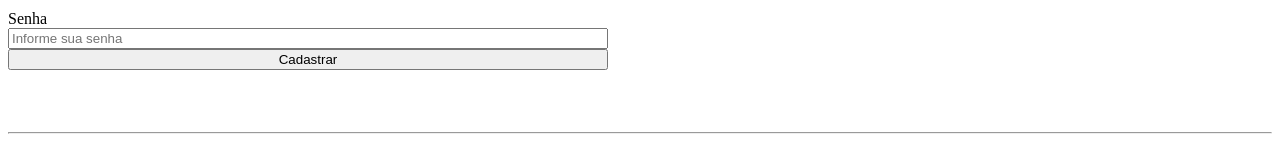
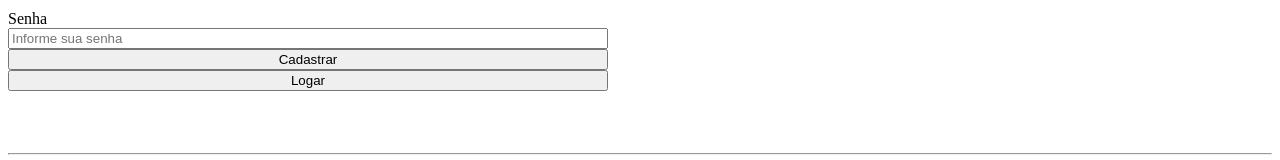
Before and after one commit to DavidGBbr/React-Firebase, a React (Create React App) app: page / in a window 1280 px wide. Shown: the part 194-354 px from the top of the page. Built offline with nearby package versions, Linux system fonts and the light colour scheme; no server answers; the database is empty.

Commit message:
Fazendo Login e Logout

```diff
--- a/src/App.js
+++ b/src/App.js
@@ -1,5 +1,9 @@
 import { useEffect, useState } from "react";
-import { createUserWithEmailAndPassword } from "firebase/auth";
+import {
+  createUserWithEmailAndPassword,
+  signInWithEmailAndPassword,
+  signOut,
+} from "firebase/auth";
 import { db, auth } from "./firebaseConnection";
 import {
   doc,
@@ -21,6 +25,9 @@ function App() {
 
   const [email, setEmail] = useState("");
   const [password, setPassword] = useState("");
+
+  const [user, setUser] = useState(false);
+  const [userDetail, setUserDetail] = useState({});
 
   useEffect(() => {
     async function loadPosts() {
@@ -106,9 +113,49 @@ function App() {
       });
   }
 
+  async function loginUser() {
+    await signInWithEmailAndPassword(auth, email, password)
+      .then((value) => {
+        console.log("Login feito com sucesso!");
+        console.log(value);
+
+        setUserDetail({
+          uid: value.user.uid,
+          email: value.user.email,
+        });
+        setUser(true);
+
+        setEmail("");
+        setPassword("");
+      })
+      .catch((error) => {
+        console.log("Erro ", error);
+      });
+  }
+
+  async function logout() {
+    await signOut(auth);
+    setUser(false);
+    setUserDetail({});
+  }
+
   return (
     <div>
       <h1>ReactJS + Firebase</h1>
+
+      {user && (
+        <div>
+          <strong>Seja bem-vindo(a) (Você está logado!)</strong>
+          <br />
+          <span>
+            ID: {userDetail.uid} - Email: {userDetail.email}
+          </span>
+          <br />
+          <button onClick={logout}>Sair da conta</button>
+          <br />
+          <br />
+        </div>
+      )}
 
       <div className="container">
         <h2>Usuários</h2>
@@ -127,6 +174,7 @@ function App() {
           placeholder="Informe sua senha"
         />
         <button onClick={newUser}>Cadastrar</button>
+        <button onClick={loginUser}>Logar</button>
         <br />
       </div>
       <br />
```
